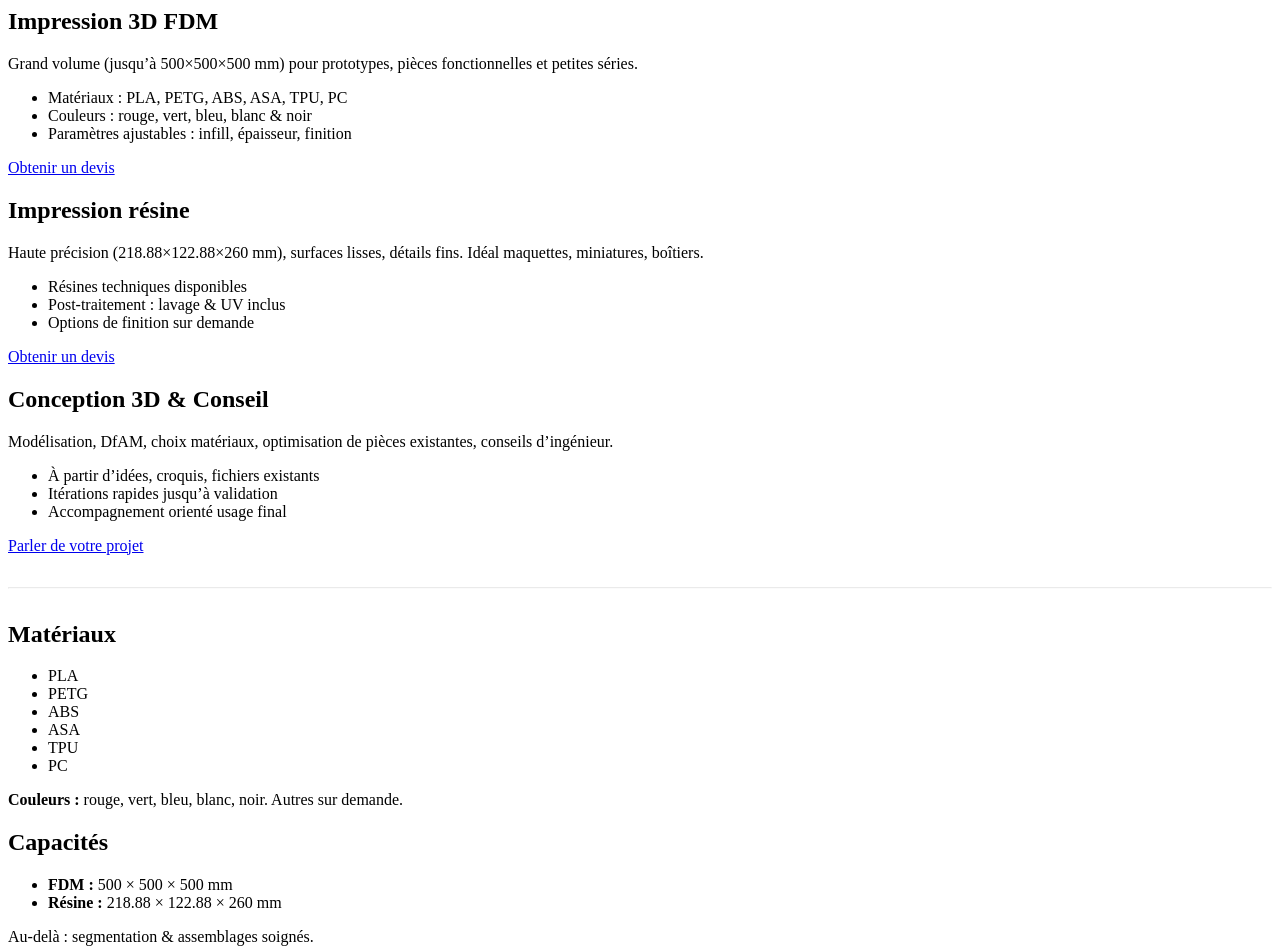
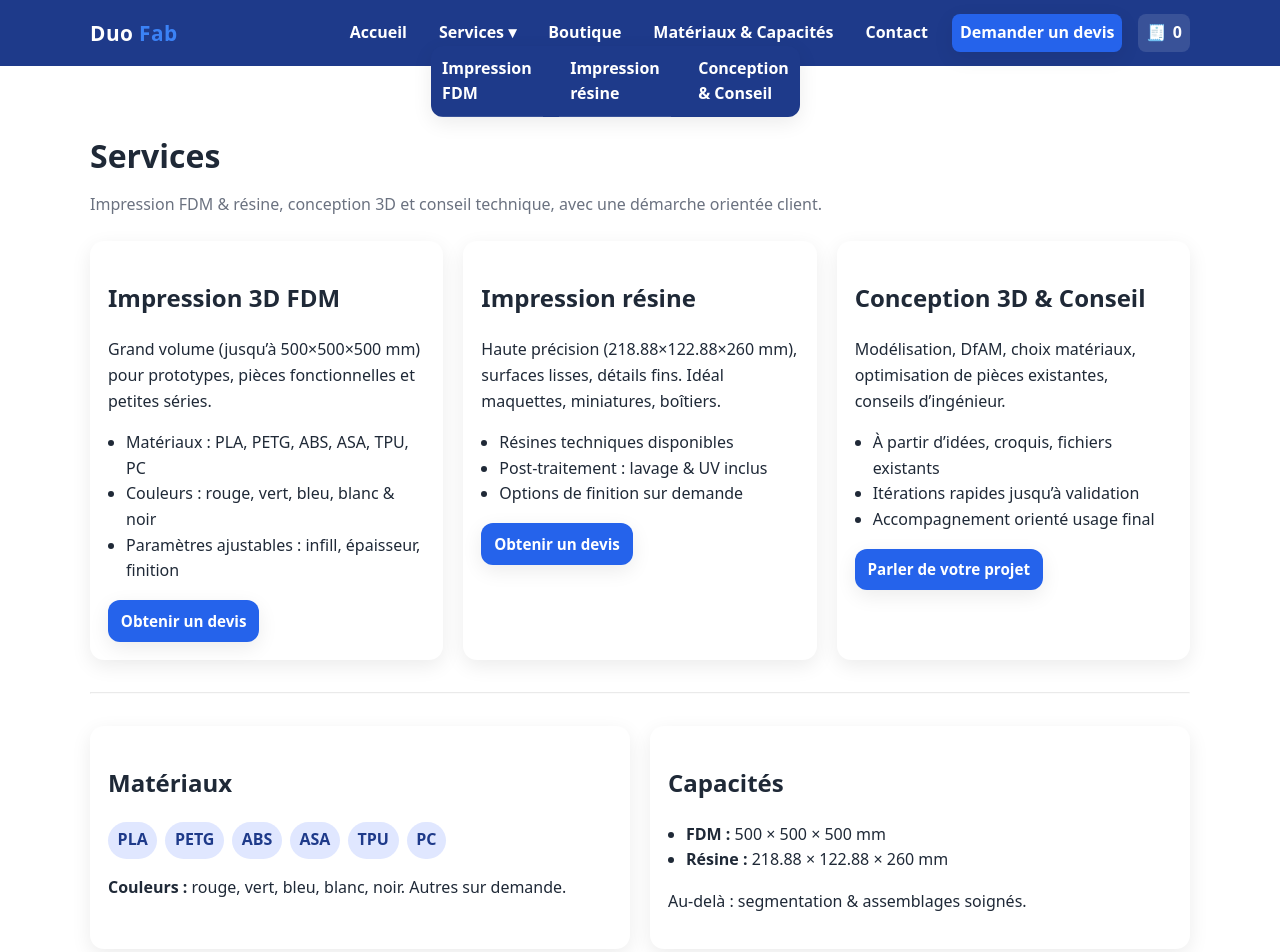
Before and after one commit to leocazalaa/duofab-site, a plain HTML site: page services.html in a window 1280 px wide. Shown: the top 952 px of the page. Drawn offline with Linux system fonts and the light colour scheme.

Commit message:
Update services.html

```diff
--- a/services.html
+++ b/services.html
@@ -1,4 +1,49 @@
 <!-- services.html -->
+<!DOCTYPE html>
+<html lang="fr">
+<head>
+  <meta charset="UTF-8" />
+  <meta name="viewport" content="width=device-width, initial-scale=1" />
+  <title>Services — DuoFab</title>
+  <meta name="description" content="Impression 3D FDM et résine, conception 3D et conseil technique chez DuoFab." />
+  <link rel="stylesheet" href="assets/css/style.css" />
+  <link rel="icon" href="favicon.ico" />
+</head>
+<body>
+  <header class="site-header">
+    <div class="container nav-wrap">
+      <a class="brand" href="index.html" aria-label="DuoFab - Accueil">
+        <span class="brand-mark">Duo</span><span class="brand-mark alt">Fab</span>
+      </a>
+      <button class="burger" aria-label="Ouvrir le menu" aria-controls="mainnav" aria-expanded="false"><span></span><span></span><span></span></button>
+      <nav id="mainnav" class="nav">
+        <ul>
+          <li><a href="index.html">Accueil</a></li>
+          <li class="dropdown">
+            <a href="services.html" class="has-caret">Services ▾</a>
+            <ul class="dropdown-content">
+              <li><a href="#fdm">Impression FDM</a></li>
+              <li><a href="#resine">Impression résine</a></li>
+              <li><a href="#conception">Conception & Conseil</a></li>
+            </ul>
+          </li>
+          <li><a href="boutique.html">Boutique</a></li>
+          <li><a href="services.html#capacites">Matériaux & Capacités</a></li>
+          <li><a href="contact.html">Contact</a></li>
+        </ul>
+        <a class="btn cta-small" href="index.html#upload">Demander un devis</a>
+        <a class="quote-badge" href="index.html#upload">🧾 <span id="quoteCount">0</span></a>
+      </nav>
+    </div>
+  </header>
+
+  <section class="section alt">
+    <div class="container">
+      <h1 class="section-title">Services</h1>
+      <p class="section-subtitle">Impression FDM & résine, conception 3D et conseil technique, avec une démarche orientée client.</p>
+
+      <div class="grid cards">
+        <article id="fdm" class="card">
           <h2>Impression 3D FDM</h2>
           <p>Grand volume (jusqu’à 500×500×500 mm) pour prototypes, pièces fonctionnelles et petites séries.</p>
           <ul class="list">
@@ -8,7 +53,6 @@
           </ul>
           <a href="index.html#upload" class="btn small">Obtenir un devis</a>
         </article>
-
 
         <article id="resine" class="card">
           <h2>Impression résine</h2>
@@ -20,7 +64,6 @@
           </ul>
           <a href="index.html#upload" class="btn small">Obtenir un devis</a>
         </article>
-
 
         <article id="conception" class="card">
           <h2>Conception 3D & Conseil</h2>
@@ -34,9 +77,7 @@
         </article>
       </div>
 
-
       <hr style="margin:32px 0; opacity:.2">
-
 
       <div id="capacites" class="grid two-col">
         <div class="card">
@@ -58,7 +99,6 @@
     </div>
   </section>
 
-
   <footer class="site-footer">
     <div class="container foot">
       <small>© <span id="year"></span> DuoFab — Tous droits réservés.</small>
@@ -66,7 +106,6 @@
     </div>
   </footer>
 
-
   <script src="assets/js/app.js" defer></script>
 </body>
 </html>
```
Lines whose indentation alone changed are shown as unchanged.
